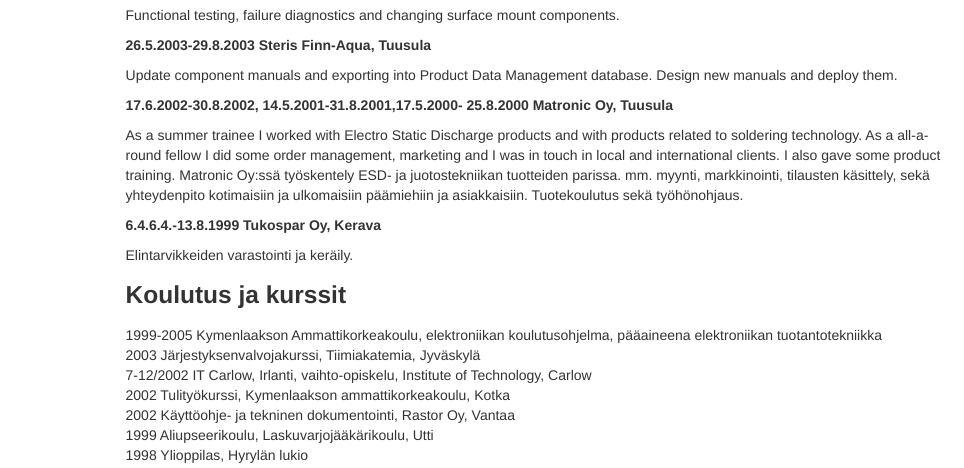
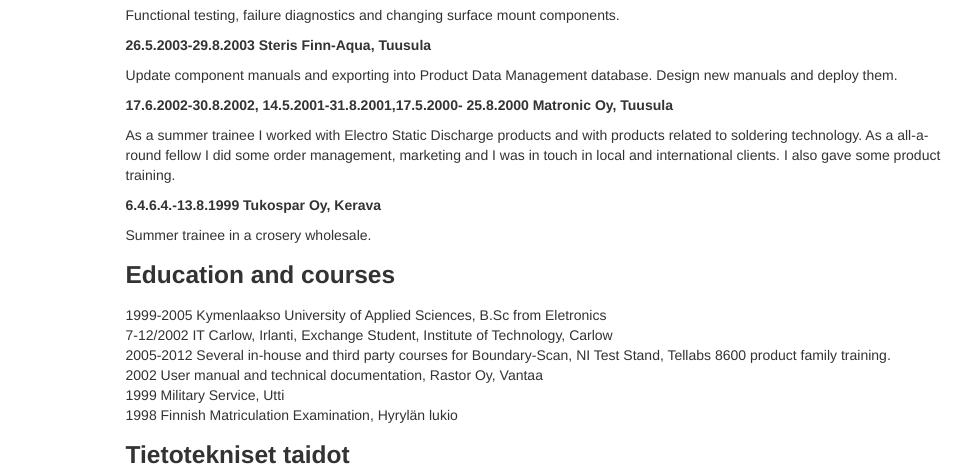
Before and after one commit to frogshead/home-page, a plain HTML site: page cv_en.html in a window 1280 px wide. Shown: the part 385-853 px from the top of the page, 0-964 px from the left. Drawn offline with Linux system fonts and the light colour scheme.

Commit message:
Update cv_en.html

```diff
--- a/cv_en.html
+++ b/cv_en.html
@@ -75,15 +75,11 @@
 	As a summer trainee I worked with Electro Static Discharge products and with products related to soldering
 	technology. As a all-a-round fellow I did some order management, marketing and I was in touch in local and
 	international clients. I also gave some product training.
-
-	Matronic Oy:ssä työskentely ESD- ja juotostekniikan tuotteiden parissa. mm. myynti, markkinointi,
-	tilausten käsittely, sekä yhteydenpito kotimaisiin ja ulkomaisiin päämiehiin ja asiakkaisiin.
-	Tuotekoulutus sekä työhönohjaus.
 	</p>
 
 
 	<h5>6.4.6.4.-13.8.1999 Tukospar Oy, Kerava</h5><p>
-	Elintarvikkeiden varastointi ja keräily.
+	Summer trainee in a crosery wholesale.
 	</p>
 </div>
 
@@ -93,14 +89,13 @@
 -->
 <div id="education">
 
-<h3>Koulutus ja kurssit</h3>
-1999-2005 Kymenlaakson Ammattikorkeakoulu, elektroniikan koulutusohjelma, pääaineena elektroniikan tuotantotekniikka
-	<br>2003 Järjestyksenvalvojakurssi, Tiimiakatemia, Jyväskylä
-	<br>7-12/2002 IT Carlow, Irlanti, vaihto-opiskelu, Institute of Technology, Carlow
-	<br>2002 Tulityökurssi, Kymenlaakson ammattikorkeakoulu, Kotka
-	<br>2002 Käyttöohje- ja tekninen dokumentointi, Rastor Oy, Vantaa
-	<br>1999 Aliupseerikoulu, Laskuvarjojääkärikoulu, Utti
-	<br>1998 Ylioppilas, Hyrylän lukio
+<h3>Education and courses</h3>
+1999-2005 Kymenlaakso University of Applied Sciences, B.Sc from Eletronics
+	<br>7-12/2002 IT Carlow, Irlanti, Exchange Student, Institute of Technology, Carlow
+	<br>2005-2012 Several in-house and third party courses for Boundary-Scan, NI Test Stand, Tellabs 8600 product family training.
+	<br>2002 User manual and technical documentation, Rastor Oy, Vantaa
+	<br>1999 Military Service, Utti
+	<br>1998 Finnish Matriculation Examination, Hyrylän lukio
 </div>
 
 <div id="tools">
```
